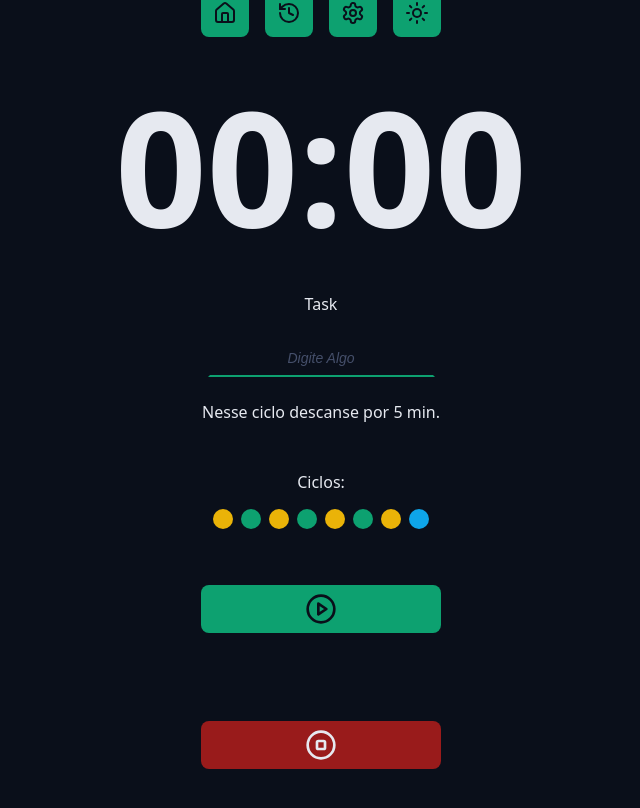
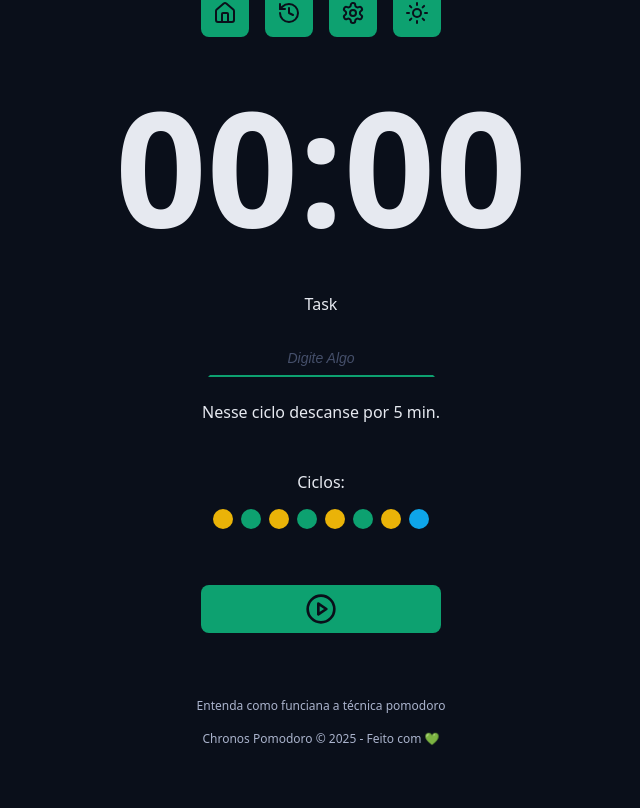
Before and after one commit to mvinicius0/chronos-pomodoro, a React (Vite) app: page / in a window 1280 px wide. Shown: the part 232-1040 px from the top of the page, without its empty margins (319-959 px from the left). After the commit the page ends 1011 px from the top, so only its background shows below. Built offline with nearby package versions, Linux system fonts and the light colour scheme.

Commit message:
Add Footer component and styles; remove unused StopCircleIcon import

```diff
--- a/src/App.tsx
+++ b/src/App.tsx
@@ -8,7 +8,8 @@
 import { DefaultInput } from './components/DefaultInput';
 import { Cycles } from './components/Cycles';
 import { DefaultButton } from './components/DefaultButton';
-import { PlayCircleIcon, StopCircleIcon } from 'lucide-react';
+import { PlayCircleIcon } from 'lucide-react';
+import { Footer } from './components/Footer';
 
 export function App() {
   return (
@@ -44,9 +45,12 @@
           <Cycles />
           <div className='formRow'>
             <DefaultButton color='green' icon={<PlayCircleIcon />} />
-            <DefaultButton color='red' icon={<StopCircleIcon />} />
           </div>
         </form>
+      </Container>
+
+      <Container>
+        <Footer />
       </Container>
     </>
   );
--- /dev/null
+++ b/src/components/Footer/index.tsx
@@ -0,0 +1,12 @@
+import styles from './styles.module.css';
+
+export function Footer() {
+  return (
+    <footer className={styles.footer}>
+      <a href=''>Entenda como funciana a técnica pomodoro</a>
+      <a href=''>
+        Chronos Pomodoro &copy; {new Date().getFullYear()} - Feito com 💚{' '}
+      </a>
+    </footer>
+  );
+}
--- /dev/null
+++ b/src/components/Footer/styles.module.css
@@ -0,0 +1,18 @@
+.footer {
+  display: flex;
+  flex-direction: column;
+  align-items: center;
+  justify-content: center;
+  font-size: 1.2rem;
+  gap: 1.6rem;
+}
+
+.footer a {
+  color: var(--text-muted);
+  text-decoration: none;
+}
+
+.footer a:hover {
+  color: var(--text-muted);
+  text-decoration: underline;
+}
```
